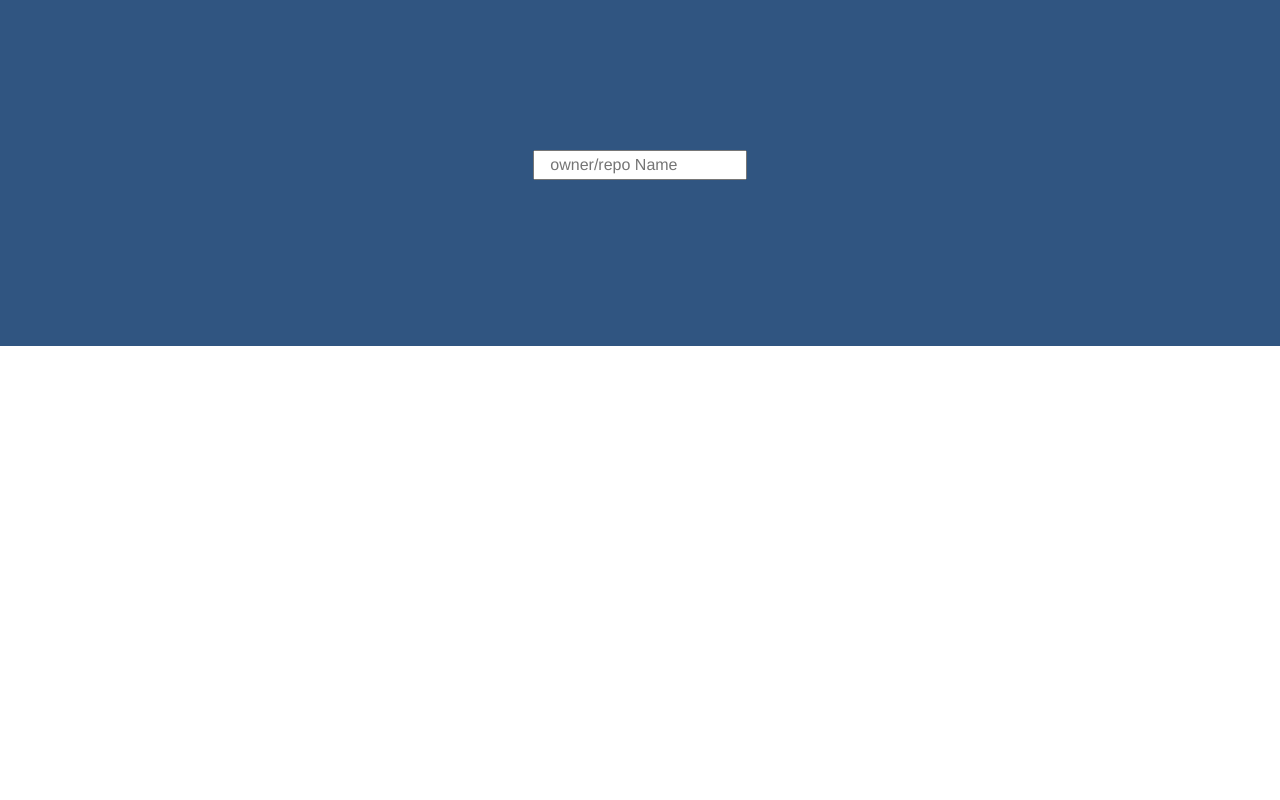
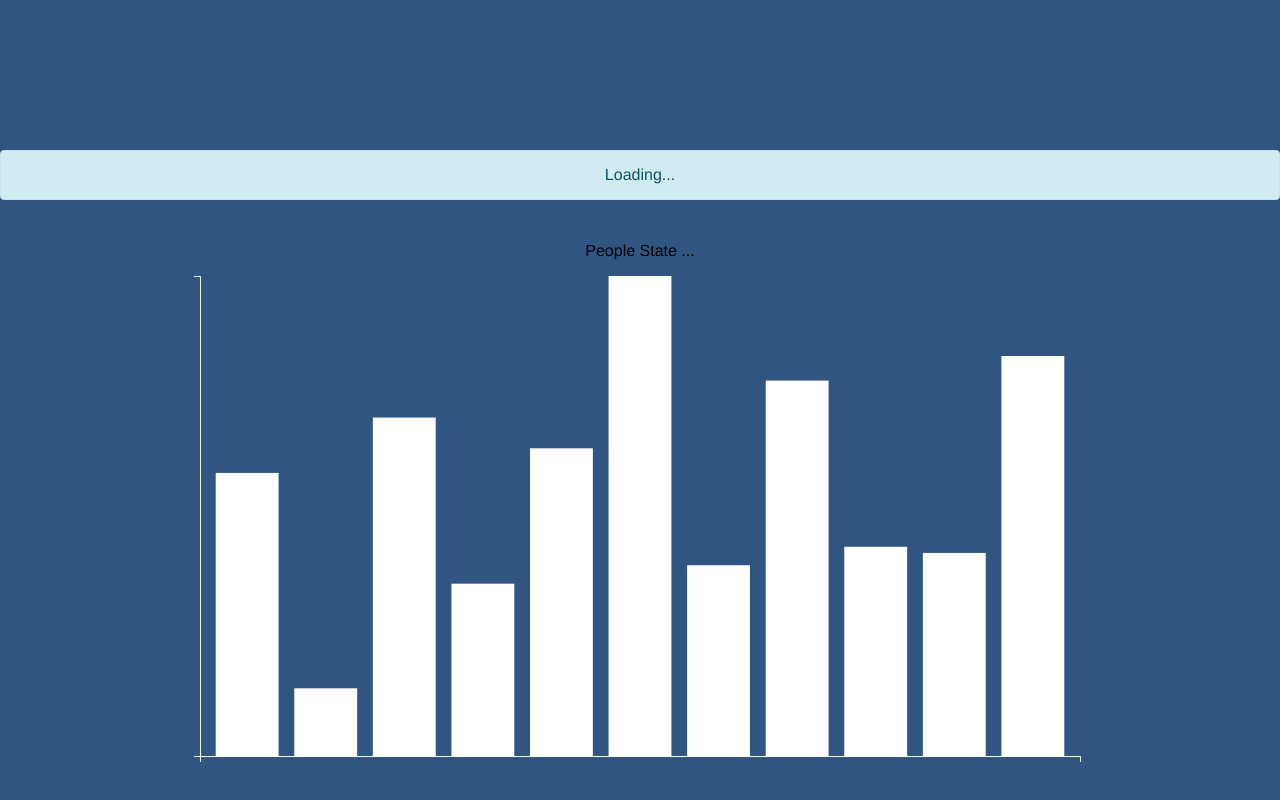
Before and after one commit to visualizedata/lulu-tannenbaum-thesis, a Vue app: page / in a window 1280 px wide. Shown: the part 1450-2250 px from the top of the page. Before the commit the page ends 1796 px from the top, so only its background shows below. Built offline with nearby package versions, Linux system fonts and the light colour scheme.

Commit message:
Link bar chart to survey data

```diff
--- a/src/App.vue
+++ b/src/App.vue
@@ -2,16 +2,6 @@
   <div id="app">
     <Landing />
     <Description />
-    <form action="#" @submit.prevent="getIssues">
-      <div class="form-group">
-        <input
-          type="text"
-          placeholder="owner/repo Name"
-          v-model="repository"
-          class="col-md-2 col-md-offset-5"
-        />
-      </div>
-    </form>
     <div class="alert alert-info" v-show="loading">Loading...</div>
     <div class="alert alert-danger" v-show="errored">An error occurred</div>
     <BarChart :issues="issues"></BarChart>
@@ -22,8 +12,9 @@
 import BarChart from './components/BarChart.vue'
 import Landing from './components/Landing.vue'
 import Description from './components/Description.vue'
-import moment from 'moment'
-import axios from 'axios'
+// import moment from 'moment'
+import { csv } from 'd3'
+// import axios from 'axios'
 import _ from 'lodash'
 
 export default {
@@ -42,49 +33,46 @@ export default {
       startDate: null,
     }
   },
+  mounted() {
+    this.getIssues()
+  },
   methods: {
-    getDateRange() {
-      const startDate = moment().subtract(6, 'days')
-      const endDate = moment()
-      const dates = []
-
-      while (startDate.isSameOrBefore(endDate)) {
-        dates.push({
-          day: startDate.format('MMM Do YY'),
-          issues: 0,
-        })
-        startDate.add(1, 'days')
-      }
-      return dates
-    },
     getIssues() {
       this.loading = true
-      this.startDate = moment()
-        .subtract(6, 'days')
-        .format('YYYY-MM-DD')
+      // this.startDate = moment()
+      //   .subtract(6, 'days')
+      //   .format('YYYY-MM-DD')
 
-      axios
-        .get(
-          `https://api.github.com/search/issues?q=repo:${this.repository}+is:issue+is:open+created:>=${this.startDate}`,
-          { params: { per_page: 100 } }
-        )
-        .then(response => {
-          const payload = this.getDateRange()
+      // axios
+      //   .get(
+      //     `https://api.github.com/search/issues?q=repo:${this.repository}+is:issue+is:open+created:>=${this.startDate}`,
+      //     { params: { per_page: 100 } }
+      //   )
+      //   .then(response => {
+      //     const payload = this.getDateRange()
 
-          _.each(response.data.items, item => {
-            const key = moment(item.created_at).format('MMM Do YY')
-            const obj = payload.filter(o => o.day === key)[0]
-            obj.issues += 1
-          })
+      //     _.each(response.data.items, item => {
+      //       const key = moment(item.created_at).format('MMM Do YY')
+      //       const obj = payload.filter(o => o.day === key)[0]
+      //       obj.issues += 1
+      //     })
 
-          this.issues = payload
-          console.log(this.issues)
-        })
-        .catch(error => {
-          console.error(error)
-          this.errored = true
-        })
-        .finally(() => (this.loading = false))
+      //     this.issues = payload
+      //     console.log(this.issues)
+      //   })
+      //   .catch(error => {
+      //     console.error(error)
+      //     this.errored = true
+      //   })
+      //   .finally(() => (this.loading = false))
+
+      csv('/data/surveyData.csv', datum => ({
+        issue: datum.Issue,
+        percentage: +_.replace(datum.Percentage, '%', '') / 100,
+      })).then(data => {
+        console.log('got issues', data)
+        this.issues = _.shuffle(data)
+      })
     },
   },
 }
--- a/src/components/BarChart.vue
+++ b/src/components/BarChart.vue
@@ -5,14 +5,7 @@
 </template>
 
 <script>
-import {
-  select,
-  selectAll,
-  scaleLinear,
-  axisBottom,
-  axisLeft,
-  scaleBand,
-} from 'd3'
+import { select, scaleLinear, axisBottom, axisLeft, scaleBand } from 'd3'
 import _ from 'lodash'
 export default {
   props: ['issues'],
@@ -45,21 +38,23 @@ export default {
 
       const yScale = scaleLinear()
         .range([chartHeight, 0])
-        .domain([0, _.maxBy(issuesVal, 'issues').issues])
+        .domain([0, _.maxBy(issuesVal, 'percentage').percentage])
 
-      this.chart
-        .append('g')
-        .call(axisLeft(yScale).ticks(_.maxBy(issuesVal, 'issues').issues))
+      this.chart.append('g').call(axisLeft(yScale).ticks(0))
 
       const xScale = scaleBand()
         .range([0, chartWidth])
-        .domain(issuesVal.map(s => s.day))
+        .domain(issuesVal.map(s => s.issue))
         .padding(0.2)
 
       this.chart
         .append('g')
         .attr('transform', `translate(0, ${chartHeight})`)
-        .call(axisBottom(xScale))
+        .call(
+          axisBottom(xScale)
+            .ticks(0)
+            .tickValues([])
+        )
 
       const barGroups = this.chart
         .selectAll('rect')
@@ -69,56 +64,10 @@ export default {
       barGroups
         .append('rect')
         .attr('class', 'bar')
-        .attr('x', g => xScale(g.day))
-        .attr('y', g => yScale(g.issues))
-        .attr('height', g => chartHeight - yScale(g.issues))
+        .attr('x', g => xScale(g.issue))
+        .attr('y', g => yScale(g.percentage))
+        .attr('height', g => chartHeight - yScale(g.percentage))
         .attr('width', xScale.bandwidth())
-        .on('mouseenter', function(actual, i) {
-          select(this)
-            .transition()
-            .duration(300)
-            .attr('opacity', 0.6)
-            .attr('x', a => xScale(a.day) - 5)
-            .attr('width', xScale.bandwidth() + 10)
-          barGroups
-            .append('text')
-            .attr('class', 'value')
-            .attr('x', a => xScale(a.day) + xScale.bandwidth() / 2)
-            .attr('y', a => yScale(a.issues) - 20)
-            .attr('text-anchor', 'middle')
-            .text((a, idx) => {
-              return idx !== i ? '' : `${a.issues} issues`
-            })
-        })
-        .on('mouseleave', function() {
-          selectAll('.issues').attr('opacity', 1)
-
-          select(this)
-            .transition()
-            .duration(300)
-            .attr('opacity', 1)
-            .attr('x', a => xScale(a.day))
-            .attr('width', xScale.bandwidth())
-
-          svg.selectAll('.value').remove()
-        })
-
-      svg
-        .append('text')
-        .attr('class', 'label')
-        .attr('x', -(chartHeight / 2) - margin)
-        .attr('y', margin / 2.4)
-        .attr('transform', 'rotate(-90)')
-        .attr('text-anchor', 'middle')
-        .text('Issues opened')
-
-      svg
-        .append('text')
-        .attr('class', 'label')
-        .attr('x', chartWidth / 2 + margin)
-        .attr('y', chartHeight + margin * 1.7)
-        .attr('text-anchor', 'middle')
-        .text('Days')
 
       svg
         .append('text')
@@ -126,13 +75,13 @@ export default {
         .attr('x', chartWidth / 2 + margin)
         .attr('y', 40)
         .attr('text-anchor', 'middle')
-        .text('Issues in the past 1 week')
+        .text('People State ... ')
     },
   },
 }
 </script>
 <style>
 .bar {
-  fill: #319bbe;
+  fill: #ffffff;
 }
 </style>
```
Also changed, not shown: public/data/surveyData.csv (added).
